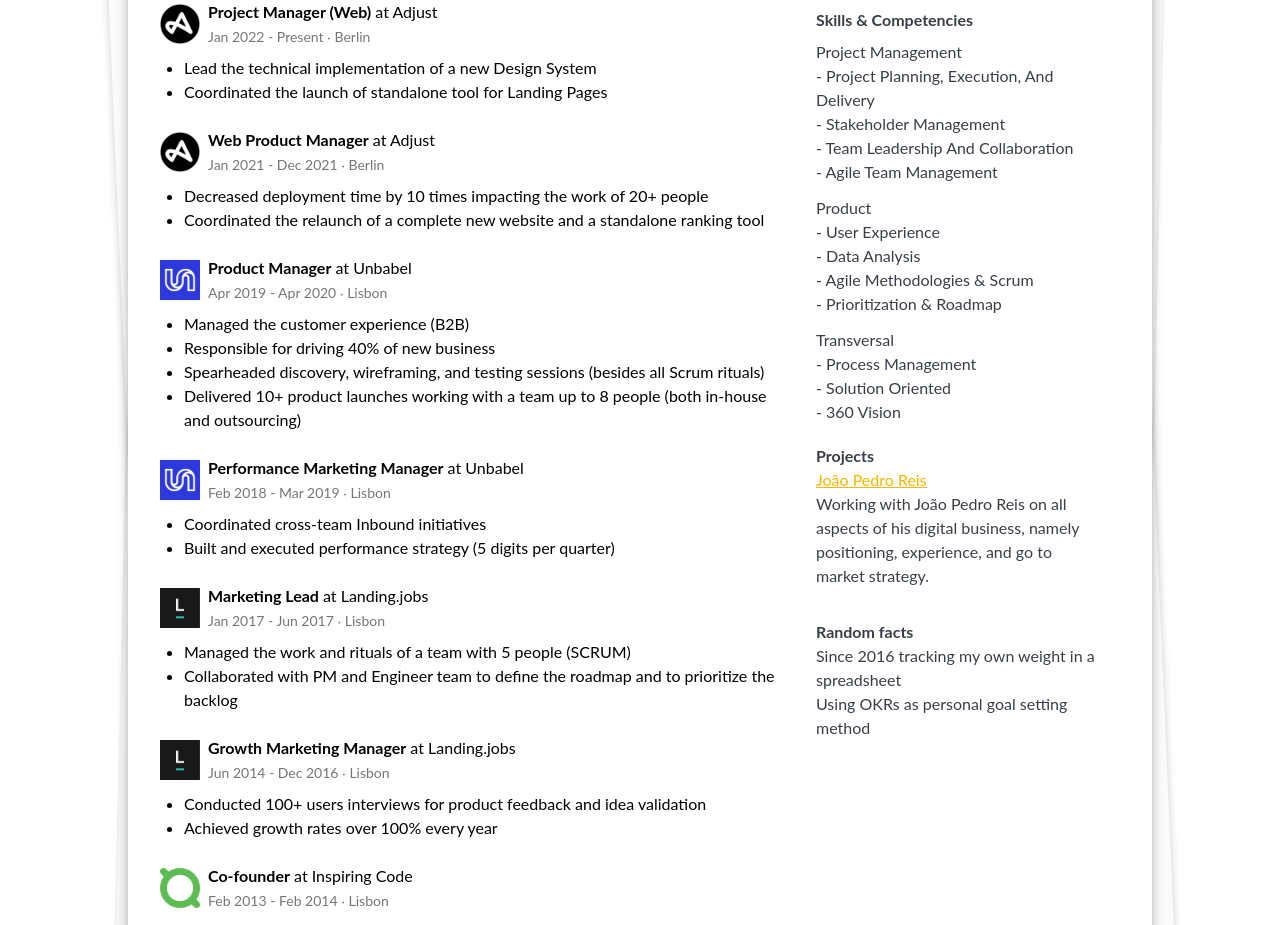
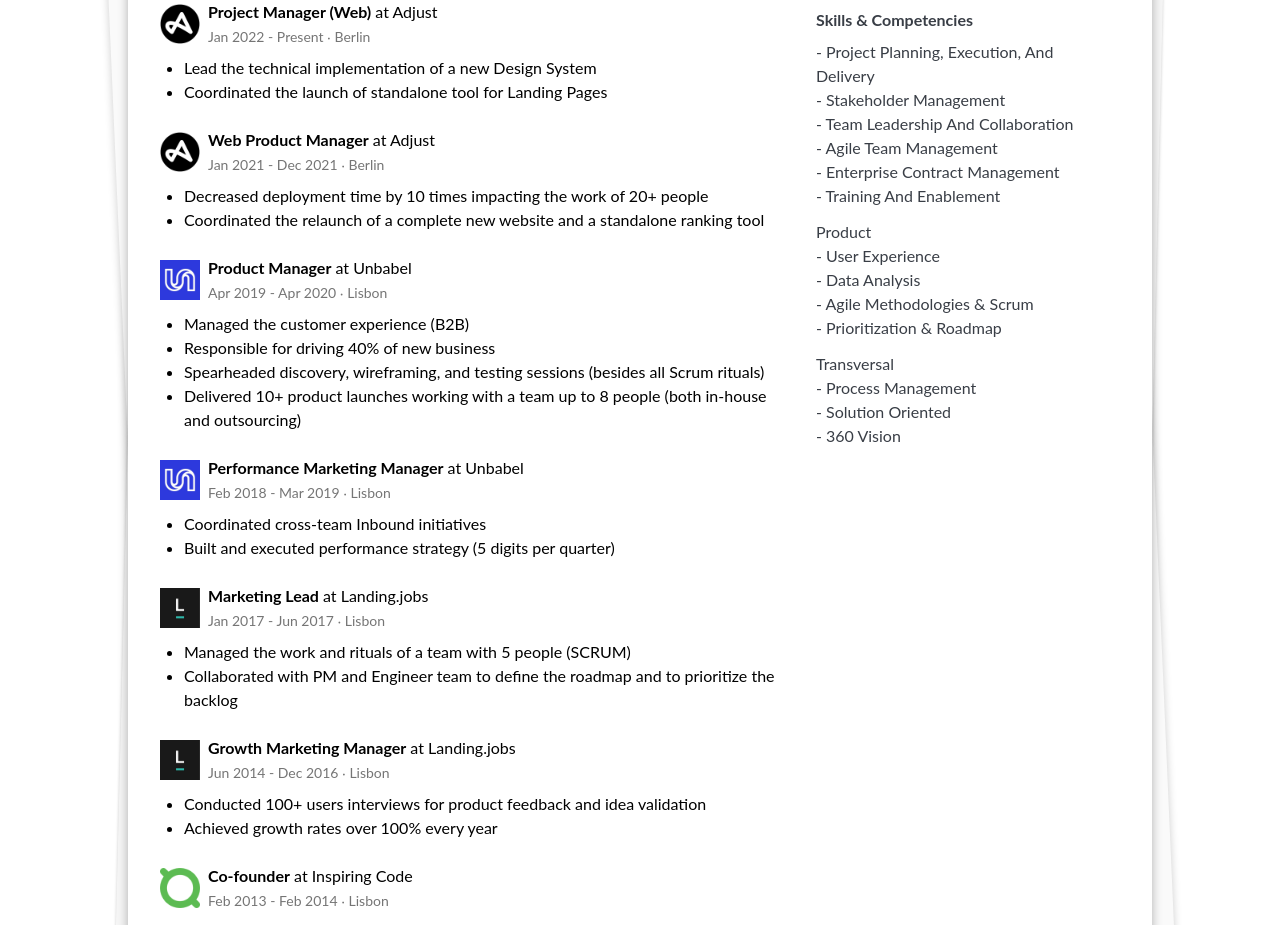
Before and after one commit to ftpaul/ftpaul, a Next.js app: page /resume in a window 1280 px wide. Shown: the part 532-1457 px from the top of the page. Built offline with nearby package versions, Linux system fonts and the light colour scheme.

Commit message:
update resume skills, remove putdated content

```diff
--- a/app/resume/page.tsx
+++ b/app/resume/page.tsx
@@ -98,30 +98,11 @@
 
 
       <div className="pb-8">
-        <p className="text-base font-bold text-gray-500">Projects</p>
-        {content.projects.map(project => (
-          <div key={project.name} >
-          <p className="text-base text-gray-500 pb-0 underline">
-            <a href={project.link} className="text-yellow-600 underline hover:text-yellow-400">
-            {project.name}</a>
-            </p>
-          <p className="text-base text-gray-500 pb-0">{project.description}</p>
-          </div>
-        ))}
+
       </div>
 
       <div className="pb-8">
-        <p className="text-base font-bold text-gray-500">Random facts</p>
-        {content.random.map(fact => (
-          <div key={fact.description}>
-          <p className="text-base text-gray-500 pb-0" >
-            {((fact.link.length > 0) ? (<a className="text-yellow-600 underline hover:text-yellow-400" href={fact.link}>{fact.description}</a>) :
-              fact.description
-            )}
 
-          </p>
-          </div>
-        ))}
       </div>
 
 
--- a/content/resume.json
+++ b/content/resume.json
@@ -26,12 +26,14 @@
     },
     "industry_knowledge": [
       {
-        "name": "Project Management",
+        "name": "",
         "individuals": [
-          "Project Planning, Execution, and Delivery",
+          "Project planning, execution, and delivery",
           "Stakeholder Management",
           "Team Leadership and Collaboration",
-          "Agile Team Management"
+          "Agile Team Management",
+          "Enterprise Contract Management",
+          "Training and enablement "
         ]
       },
       {
@@ -58,19 +60,12 @@
     ],
     "projects": [
       {
-        "name": "João Pedro Reis",
-        "link": "https://joaopedroreis.com",
-        "description": "Working with João Pedro Reis on all aspects of his digital business, namely positioning, experience, and go to market strategy."
+
       }
     ],
     "random": [
       {
-        "description": "Since 2016 tracking my own weight in a spreadsheet",
-        "link": ""
-      },
-      {
-        "description": "Using OKRs as personal goal setting method",
-        "link": ""
+
       }
     ],
     "download_link": "/2022_Paulo_Teixeira_CV.pdf"
```
